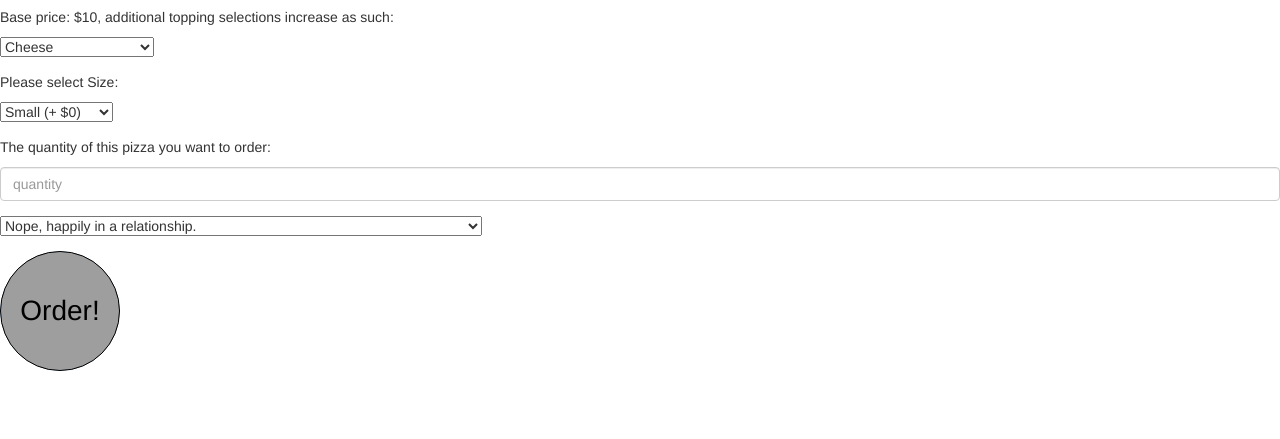
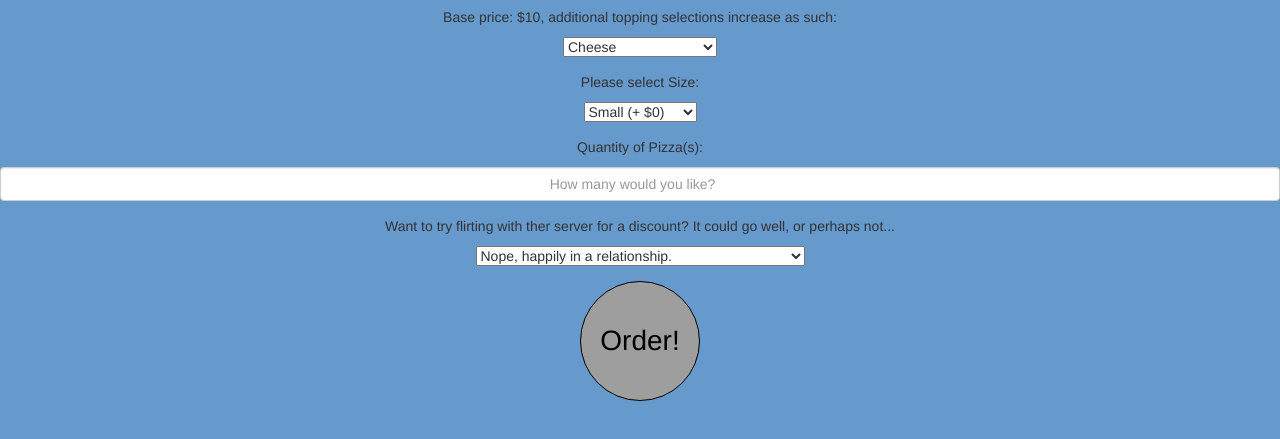
Before and after one commit to chris-swan/ItzaPizzaTime, a plain HTML site: page index.html in a window 1280 px wide. Shown: the part 109-548 px from the top of the page. Drawn offline with nearby package versions, Linux system fonts and the light colour scheme; grey boxes are pictures that could not be loaded.

Commit message:
make a few tweaks to wording and format.

```diff
--- a/css/styles.css
+++ b/css/styles.css
@@ -11,14 +11,12 @@ h3 {
 	color: white;
 }
 
-/*body {
-	background-image: url(http://hdwallpaperfun.com/wp-content/uploads/2014/09/Bricks-Texture-Wallpaper-Free-Background-Desktop-Images-5100912-1024x576.jpg);
-	background-repeat: no-repeat;
-	background-position: center;
-    background-size: cover;
-}*/
+body {
+	background-color: 6699CC;
+	text-align: center;
+}
 
-.btn{
+.btn {
     background-image: url(http://www.clipartlord.com/wp-content/uploads/2013/12/pizza6-225x240.png);
     background-repeat: no-repeat;
     background-position: center;
@@ -29,6 +27,11 @@ h3 {
     border-radius: 100px;
     color: black;
     font-size: 2em;
-  }
+ }
+
+input {
+ 	text-align:center;
+}
+
 
 /*http://media.giphy.com/media/3q4RdFTCKtp0A/giphy.gif*/
--- a/index.html
+++ b/index.html
@@ -39,15 +39,16 @@
           </select>
         </div>
 
-        <p>The quantity of this pizza you want to order:</p>
+        <p>Quantity of Pizza(s):</p>
         <div class="form-group">
-          <input type="number" class="form-control" id="quantity" placeholder="quantity">
+          <input type="number" class="form-control" id="quantity" placeholder="How many would you like?">
         </div>
 
+        <p>Want to try flirting with ther server for a discount? It could go well, or perhaps not...</p>
          <div class="form-group">
           <select id="flirt">
             <option class="flirt" value="no">Nope, happily in a relationship.</option>
-            <option class="flirt" value="yes">Sure, they're cute and could give me a discount, but maybe they'll object...</option>
+            <option class="flirt" value="yes">Sure, they're cute and could give me a discount...</option>
           </select>
         </div>
 
--- a/js/scripts.js
+++ b/js/scripts.js
@@ -6,7 +6,6 @@ function Pizza(topping, pizzaSize, quantity, flirt) {
   this.quantity = quantity;
   this.flirt = flirt;
 };
-
 
 //Calcuate price: start with base price, modify based on selections made:
 Pizza.prototype.calculatePrice = function() {
@@ -43,18 +42,17 @@ Pizza.prototype.calculatePrice = function() {
     } else {
       return "Hold on bro, we can't make negative pizzas!";
     }
-//Flirt to gamble a lower or higher price:
-   if (this.flirt == "no") {
+
+//Option to flirt to gamble a lower or higher price:
+ if (this.flirt == "no") {
        var finalPrice = "Your total price is going to be $" + pizzaPrice;
     } else if (this.flirt == "yes" && .5 < flirtResult) {
       var badFlirt = pizzaPrice + 6;
-      var finalPrice = "Flirting didn't go too well, better leave a good tip...$" + badFlirt;
+      var finalPrice = "Flirting didn't go too well, better leave a good tip (+6 dollars)...$" + badFlirt;
     } else {
       var goodFlirt = pizzaPrice - 6;
-      var finalPrice = "Flirting worked!!! Take a few bucks off and pay $" + goodFlirt;
-   }
-
-  //Getting close to start point...
+      var finalPrice = "Flirting worked!!! Six bucks off your bill to pay $" + goodFlirt;
+  }
 
 return finalPrice;
 
@@ -79,5 +77,4 @@ $(document).ready(function() {
     $(".price").text(finalPrice);
 
   });
-
 });
```
Also changed, not shown: spec/specs.js (+15 -10 lines), 1 other file.
